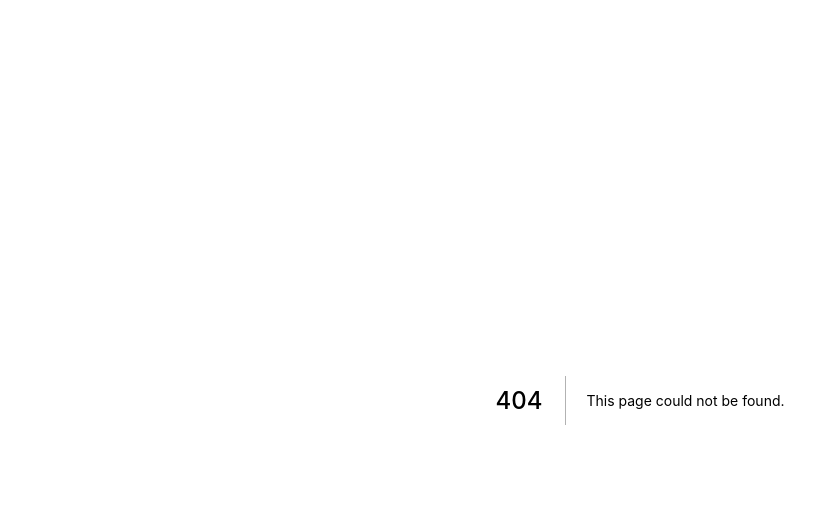
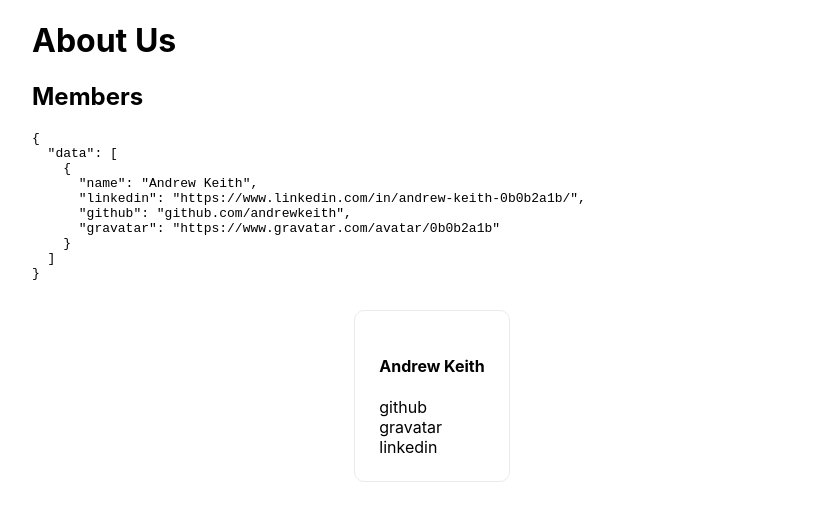
Before and after one commit to dansajner/partyenamels-frontend, a Next.js app: page /about in a window 1280 px wide. Before the commit this address had no page. Shown: the top 520 px of the page, without its empty margins (0-815 px from the left). Built offline with nearby package versions, Linux system fonts and the light colour scheme.

Commit message:
Adding about me data api and basic page structure

```diff
--- /dev/null
+++ b/pages/about.tsx
@@ -0,0 +1,56 @@
+import type { NextPage } from 'next'
+import Head from 'next/head'
+import Link from 'next/link'
+import { useEffect, useState } from 'react'
+import styles from '../styles/Home.module.css'
+import * as TeamMembers from './api/teammembers'
+
+
+const About: NextPage = () => {
+  const [members, setMembers] = useState<TeamMembers.Payload>({ data: [] })
+  useEffect(() => {
+    (async function foo() {
+      const response = await fetch('/api/teammembers')
+      setMembers(await response.json())
+    })()
+  }, [])
+
+  return (
+    <div className={styles.container}>
+      <Head>
+        <title>Party Enamels - About</title>
+      </Head>
+      <div>
+        <h1>About Us</h1>
+      </div>
+      <main>
+        <h2>Members</h2>
+        <pre>
+          {JSON.stringify(members, null, "  ")}
+        </pre>
+
+
+        <div className={styles.grid}>
+          {members.data.map((member) => {
+            return (
+              <div key={member.name} className={styles.card}>
+                <h4>{member.name}</h4>
+                {TeamMembers.TEAM_MEMBER_LINKS.map((key) => (
+                  <div key={key}><Link  href={member[key]}>{key}</Link></div>
+                ))
+                }
+
+              </div>
+            )
+            return Object.entries(member).map(([key, value]) => {
+              return (<div key={key}>{key}: {value}</div>)
+            })
+          })}
+        </div>
+      </main>
+
+    </div>
+  )
+}
+
+export default About
--- /dev/null
+++ b/pages/api/teammembers.ts
@@ -0,0 +1,32 @@
+import type { NextApiRequest, NextApiResponse } from 'next'
+
+export type TeamMember = {
+  name: string
+  linkedin: string,
+  github: string,
+  gravatar: string,
+}
+
+type TeamMemberLinkKeys = Exclude<keyof TeamMember, 'name'>;
+export const TEAM_MEMBER_LINKS: TeamMemberLinkKeys[] = ['github', 'gravatar', 'linkedin'];
+
+export interface Payload {
+  data: TeamMember[]
+}
+
+export default function handler(
+  req: NextApiRequest,
+  res: NextApiResponse<Payload>
+) {
+  const retData: Payload = {
+    data: [{
+      name: "Andrew Keith",
+      linkedin: "https://www.linkedin.com/in/andrew-keith-0b0b2a1b/",
+      github: "github.com/andrewkeith",
+      gravatar: "https://www.gravatar.com/avatar/0b0b2a1b"
+    },
+    ]
+  }
+
+  res.status(200).json(retData)
+}
--- /dev/null
+++ b/styles/About.module.css
@@ -0,0 +1,130 @@
+.container {
+  padding: 0 2rem;
+}
+
+.main {
+  min-height: 100vh;
+  padding: 4rem 0;
+  flex: 1;
+  display: flex;
+  flex-direction: column;
+  justify-content: center;
+  align-items: center;
+}
+
+.footer {
+  display: flex;
+  flex: 1;
+  padding: 2rem 0;
+  border-top: 1px solid #eaeaea;
+  justify-content: center;
+  align-items: center;
+}
+
+.footer a {
+  display: flex;
+  justify-content: center;
+  align-items: center;
+  flex-grow: 1;
+}
+
+.title a {
+  color: #0070f3;
+  text-decoration: none;
+}
+
+.title a:hover,
+.title a:focus,
+.title a:active {
+  text-decoration: underline;
+}
+
+.title {
+  margin: 0;
+  line-height: 1.15;
+  font-size: 4rem;
+}
+
+.title,
+.description {
+  text-align: center;
+}
+
+.description {
+  margin: 4rem 0;
+  line-height: 1.5;
+  font-size: 1.5rem;
+}
+
+.code {
+  background: #fafafa;
+  border-radius: 5px;
+  padding: 0.75rem;
+  font-size: 1.1rem;
+  font-family: Menlo, Monaco, Lucida Console, Liberation Mono, DejaVu Sans Mono,
+    Bitstream Vera Sans Mono, Courier New, monospace;
+}
+
+.grid {
+  display: flex;
+  align-items: center;
+  justify-content: center;
+  flex-wrap: wrap;
+  max-width: 800px;
+}
+
+.card {
+  margin: 1rem;
+  padding: 1.5rem;
+  text-align: left;
+  color: inherit;
+  text-decoration: none;
+  border: 1px solid #eaeaea;
+  border-radius: 10px;
+  transition: color 0.15s ease, border-color 0.15s ease;
+  max-width: 300px;
+}
+
+.card:hover,
+.card:focus,
+.card:active {
+  color: #0070f3;
+  border-color: #0070f3;
+}
+
+.card h2 {
+  margin: 0 0 1rem 0;
+  font-size: 1.5rem;
+}
+
+.card p {
+  margin: 0;
+  font-size: 1.25rem;
+  line-height: 1.5;
+}
+
+.logo {
+  height: 1em;
+  margin-left: 0.5rem;
+  margin-bottom: 15px;
+}
+
+@media (max-width: 600px) {
+  .grid {
+    width: 100%;
+    flex-direction: column;
+  }
+}
+
+@media (prefers-color-scheme: dark) {
+  .card,
+  .footer {
+    border-color: #222;
+  }
+  .code {
+    background: #111;
+  }
+  .logo img {
+    filter: invert(1);
+  }
+}
```
